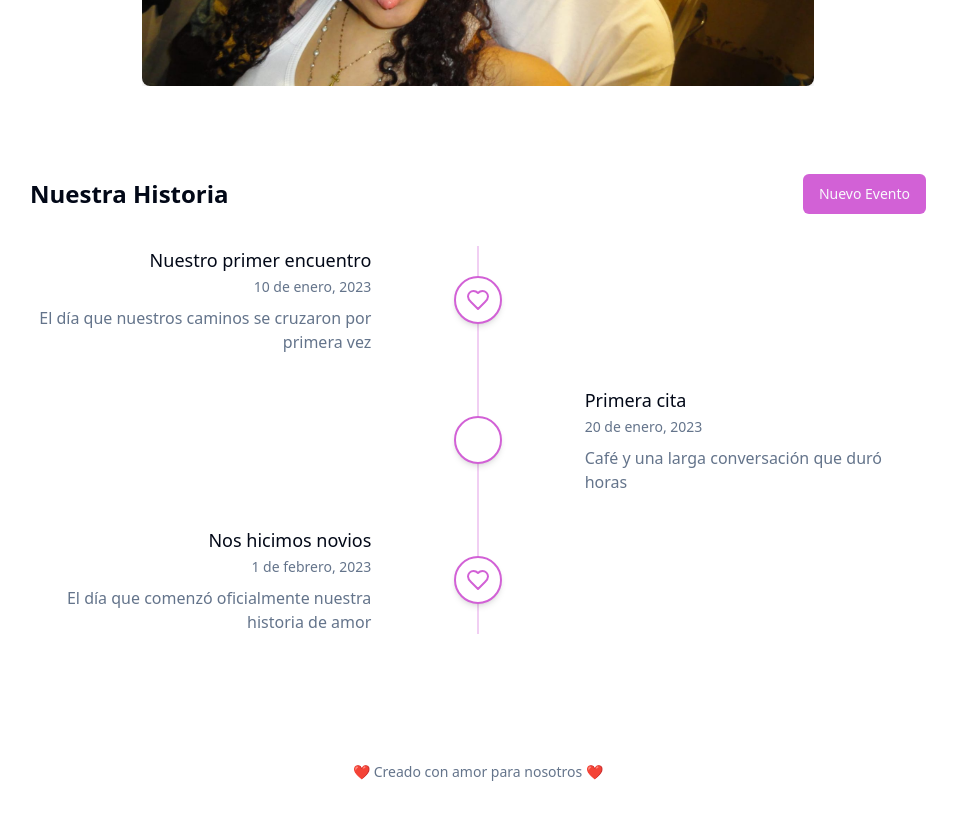
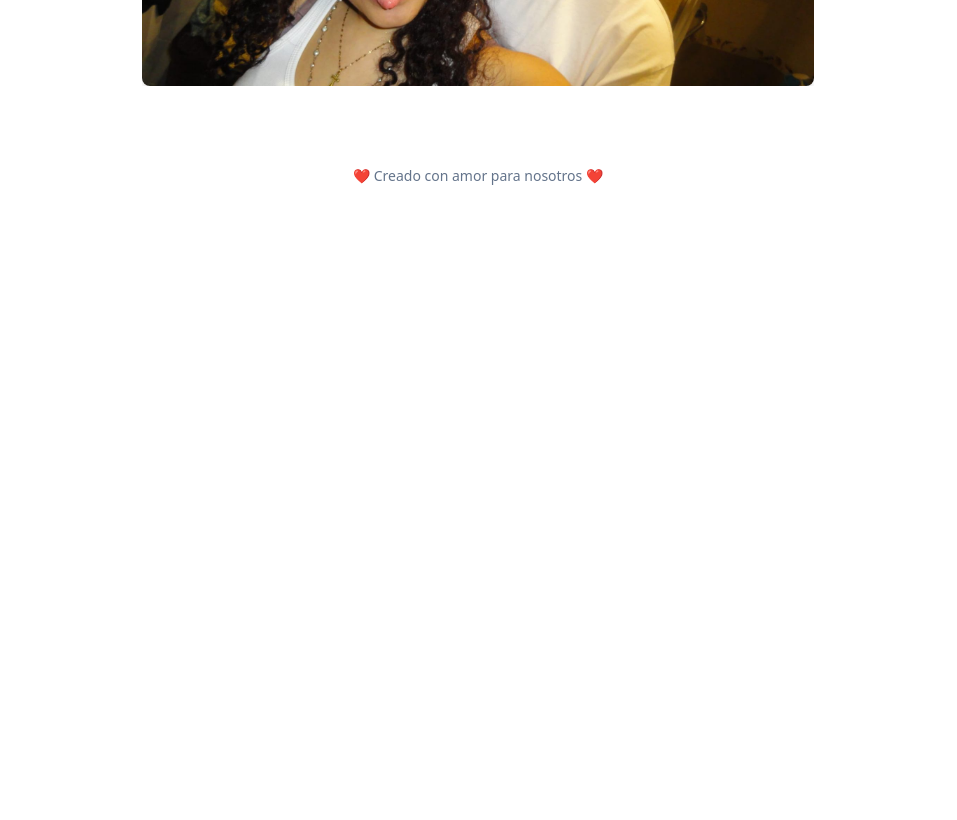
Before and after one commit to ivaannr/web-karina, a React (Vite) app: page / in a window 1280 px wide. Shown: the part 860-1680 px from the top of the page, without its empty margins (162-1119 px from the left). After the commit the page ends 1110 px from the top, so only its background shows below. Built offline with nearby package versions, Linux system fonts and the light colour scheme.

Commit message:
Remove timeline component
Remove the timeline component from the application.

```diff
--- a/src/pages/Index.tsx
+++ b/src/pages/Index.tsx
@@ -1,7 +1,5 @@
 
 import { Header } from "@/components/Header";
-// Eliminamos la importación de SpecialMoments
-import { Timeline } from "@/components/Timeline";
 import { PhotoGallery } from "@/components/PhotoGallery";
 import { RelationshipProvider } from "@/context/RelationshipContext";
 
@@ -18,7 +16,7 @@ const Index = () => {
           </div>
           <PhotoGallery />
           {/* Quitamos el componente <SpecialMoments /> */}
-          <Timeline />
+          {/* Quitamos el componente <Timeline /> */}
           <footer className="text-center py-8 text-sm text-muted-foreground mt-12">
             <p>❤️ Creado con amor para nosotros ❤️</p>
           </footer>
```
